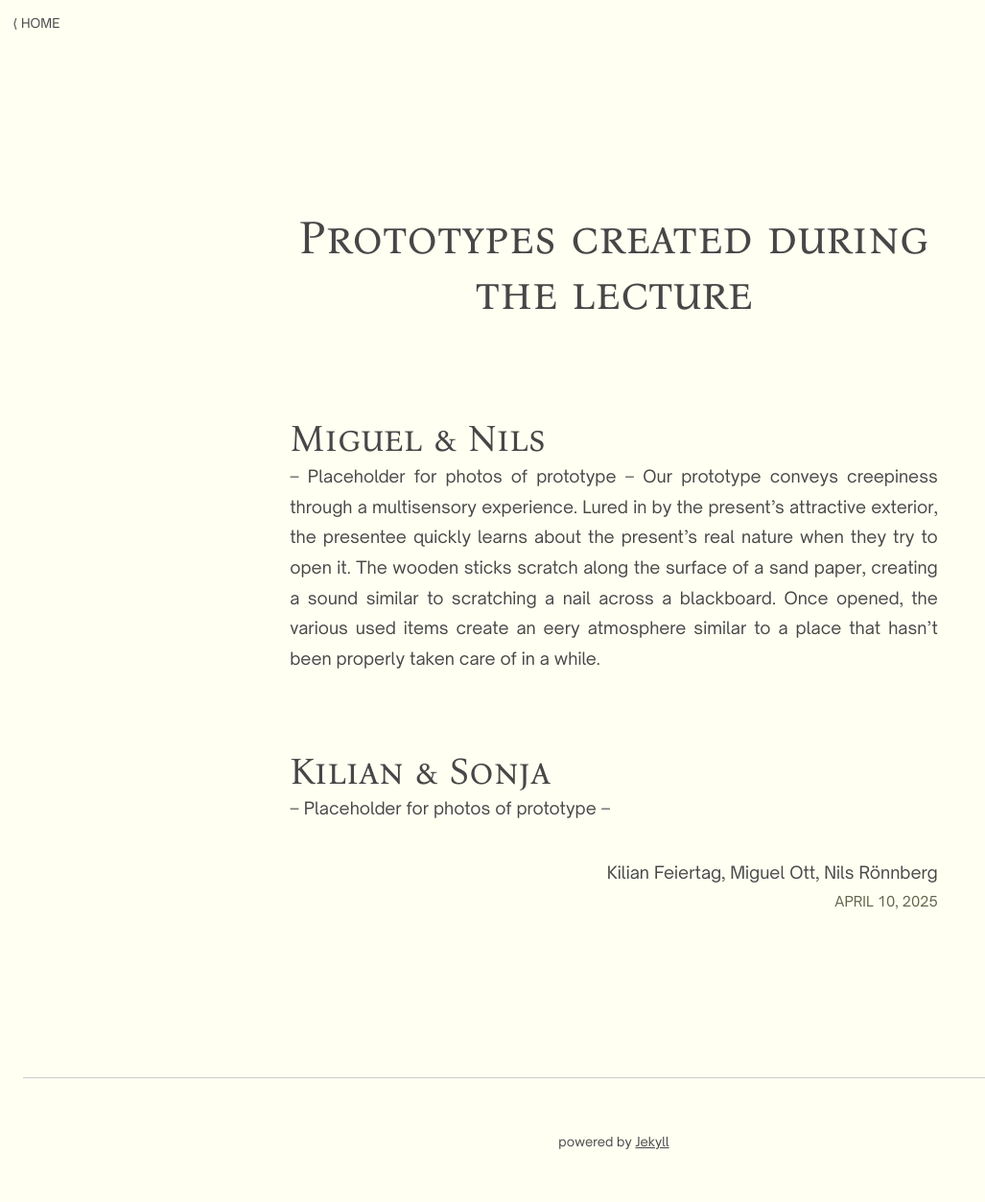
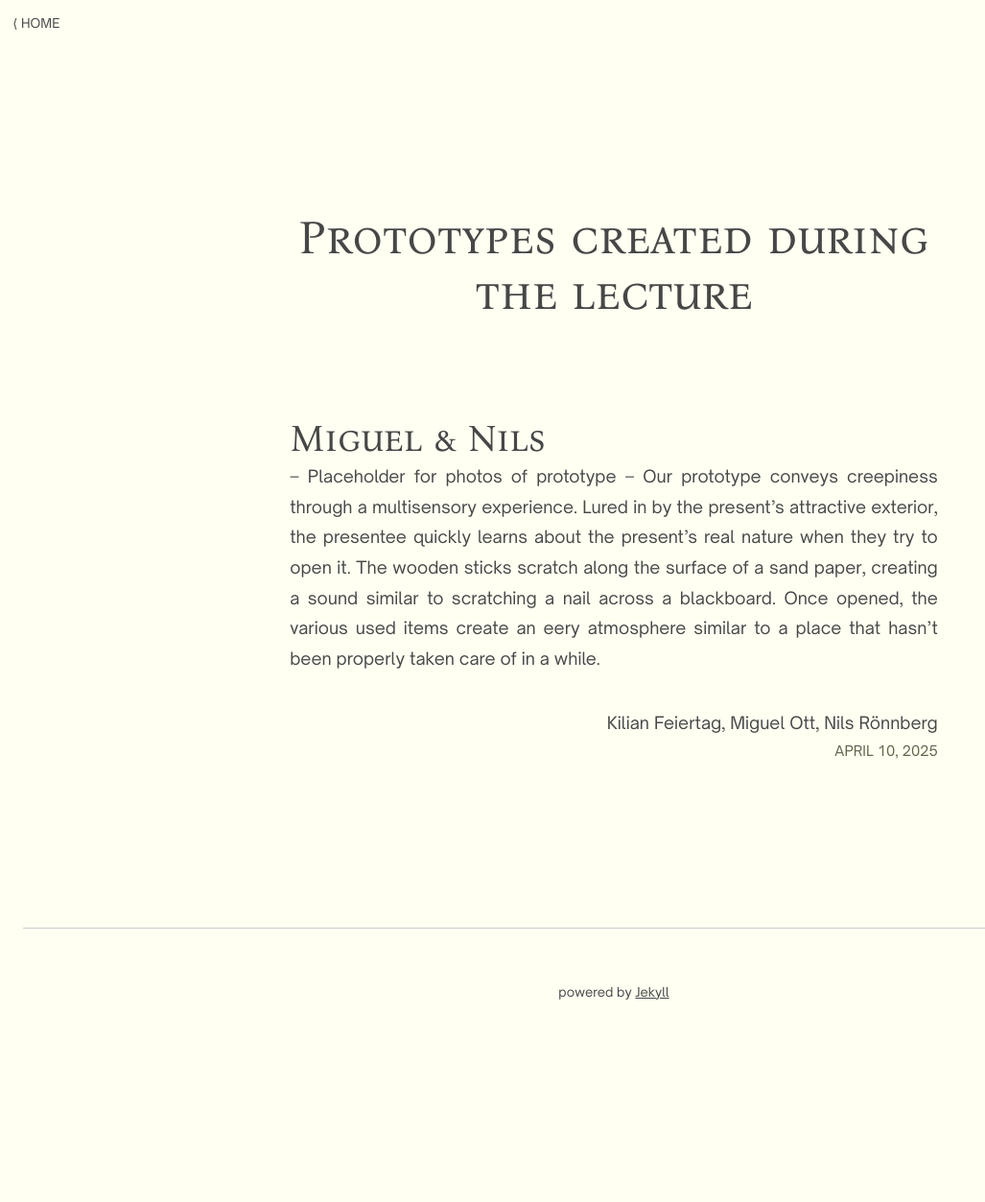
Before and after one commit to Nilsomat00/cdblog25, a Jekyll site: the page built from _posts/2025-04-10-Creepy Interactions – Prototypes created during the lecture.md, in a window 1280 px wide. Shown: the whole page at 96% size, without its empty margins (0-1027 px from the left). Built offline with Jekyll 4.4.1, drawn with Linux system fonts in a browser that asks for light colours; after the commit the page ends 1096 px from its top, so only the background shows below that.

Commit message:
Update 2025-04-10-Creepy Interactions – Prototypes created during the lecture.md

```diff
--- a/_posts/2025-04-10-Creepy Interactions – Prototypes created during the lecture.md
+++ b/_posts/2025-04-10-Creepy Interactions – Prototypes created during the lecture.md
@@ -8,6 +8,3 @@ author: Kilian Feiertag, Miguel Ott, Nils Rönnberg
 ## Miguel & Nils
 -- Placeholder for photos of prototype --
 Our prototype conveys creepiness through a multisensory experience. Lured in by the present's attractive exterior, the presentee quickly learns about the present's real nature when they try to open it. The wooden sticks scratch along the surface of a sand paper, creating a sound similar to scratching a nail across a blackboard. Once opened, the various used items create an eery atmosphere similar to a place that hasn't been properly taken care of in a while.
-
-## Kilian & Sonja
--- Placeholder for photos of prototype --
```
